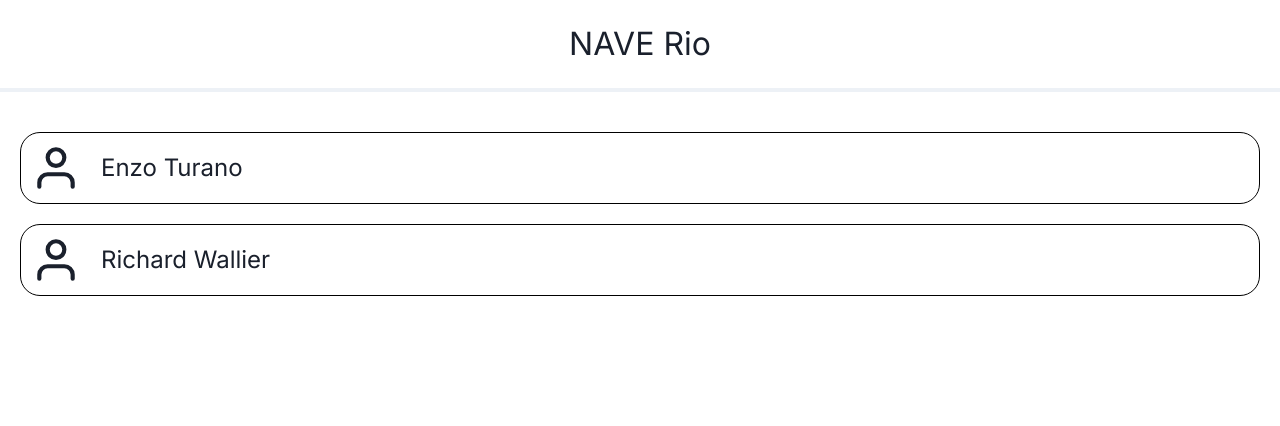
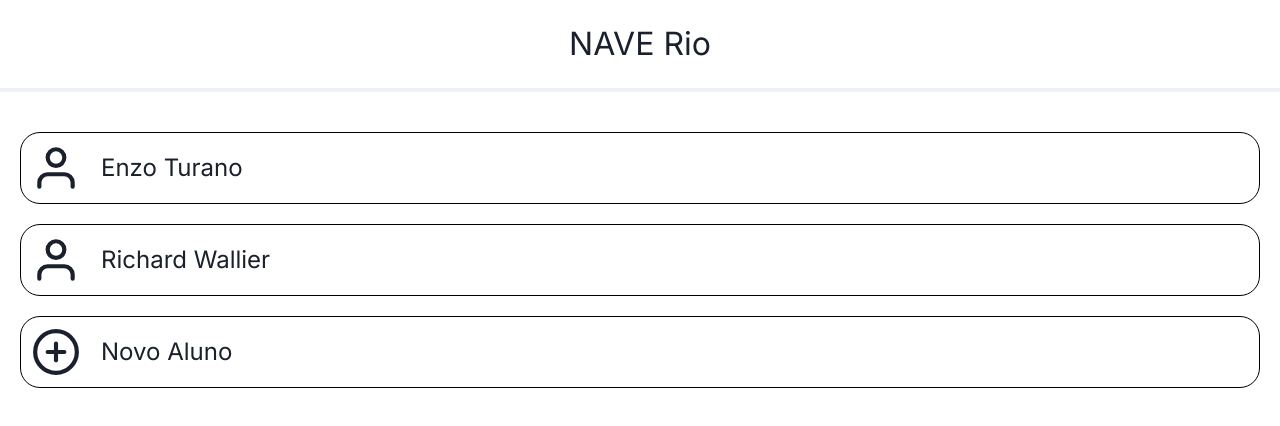
Before and after one commit to beyondStrength/hackaton-atitude, a Next.js app in the folder front-end/: page /school in a window 1280 px wide. Shown: the top 426 px of the page. Built offline with nearby package versions, Linux system fonts and the light colour scheme.

Commit message:
feat: institution screen design

```diff
--- a/front-end/src/app/page.tsx
+++ b/front-end/src/app/page.tsx
@@ -1,4 +1,4 @@
-"use-client";
+"use client";
 import Image from "next/image";
 import styles from "./page.module.css";
 import { Providers } from "./providers";
--- a/front-end/src/app/school/page.module.css
+++ b/front-end/src/app/school/page.module.css
@@ -1,3 +1,11 @@
 .content {
     padding: 20px
 }
+
+.modal {
+    display: flex;
+    flex-direction: column;
+    gap: 20px;
+    padding-top: 20px;
+    padding-bottom: 50px;
+}
--- a/front-end/src/app/school/page.tsx
+++ b/front-end/src/app/school/page.tsx
@@ -1,7 +1,20 @@
-"use-client";
+"use client";
 import Image from "next/image";
 import styles from "./page.module.css";
-import { Stepper, Switch } from "@chakra-ui/react";
+import {
+  Button,
+  Input,
+  Modal,
+  ModalBody,
+  ModalCloseButton,
+  ModalContent,
+  ModalFooter,
+  ModalHeader,
+  ModalOverlay,
+  Stepper,
+  Switch,
+  useDisclosure,
+} from "@chakra-ui/react";
 import Header from "@/components/header/header";
 import { Providers } from "../providers";
 import UserPage from "../student/page";
@@ -10,6 +23,8 @@ import Student from "@/components/student/student";
 import { getAllStudents } from "../services/student";
 import { useRouter } from "next/router";
 import Link from "next/link";
+import NewStudent from "@/components/newStudent/newStudent";
+import { useState } from "react";
 
 const students = [
   {
@@ -20,6 +35,7 @@ const students = [
 
 export default function Home() {
   const students = getAllStudents();
+  const [isOpen, setIsOpen] = useState<boolean>(false);
   return (
     <>
       <Providers>
@@ -34,6 +50,24 @@ export default function Home() {
               </>
             );
           })}
+          <div onClick={() => setIsOpen(true)}>
+            <NewStudent />
+          </div>
+
+          <Modal isOpen={isOpen} onClose={() => console.log("close Modal")}>
+            <ModalOverlay />
+            <ModalContent>
+              <ModalHeader>Adicionar Aluno</ModalHeader>
+              <ModalCloseButton onClick={() => setIsOpen(false)} />
+              <ModalBody>
+                <div className={styles.modal}>
+                  <Input placeholder="Nome"></Input>
+                  <Input placeholder="Wallet"></Input>
+                  <Button onClick={() => setIsOpen(false)} colorScheme="blue">Adicionar</Button>
+                </div>
+              </ModalBody>
+            </ModalContent>
+          </Modal>
         </div>
       </Providers>
     </>
--- a/front-end/src/components/header/header.tsx
+++ b/front-end/src/components/header/header.tsx
@@ -1,3 +1,4 @@
+'use client'
 import Image from "next/image";
 import styles from "./header.module.css";
 import { User } from "react-feather";
--- /dev/null
+++ b/front-end/src/components/newStudent/newStudent.module.css
@@ -0,0 +1,15 @@
+.card {
+    padding: 10px;
+    display: flex;
+    flex-direction: row;
+    justify-content: flex-start;
+    align-items: center;
+    gap: 20px;
+    border: solid black 1px;
+    border-radius: 20px;
+    margin-top: 20px;
+}
+
+.student {
+    font-size: 24px;
+}
--- /dev/null
+++ b/front-end/src/components/newStudent/newStudent.tsx
@@ -0,0 +1,12 @@
+'use client'
+import { PlusCircle } from "react-feather";
+import styles from "./newStudent.module.css"
+
+export default function NewStudent() {
+  return (
+    <div className={styles.card}>
+      <PlusCircle width={50} height={50} />
+      <p className={styles.student}>Novo Aluno</p>
+    </div>
+  );
+}
--- a/front-end/src/components/student/student.tsx
+++ b/front-end/src/components/student/student.tsx
@@ -1,3 +1,4 @@
+'use client'
 import { User } from "react-feather";
 import styles from "./student.module.css";
 
--- a/front-end/src/components/studentView/studentView.tsx
+++ b/front-end/src/components/studentView/studentView.tsx
@@ -1,3 +1,4 @@
+'use client'
 import { Providers } from "@/app/providers";
 import {
   Accordion,
```
Also changed, not shown: front-end/src/app/school/student/[id]/page.module.css (+13 -0 lines), front-end/src/app/school/student/[id]/page.tsx (+38 -3 lines).
